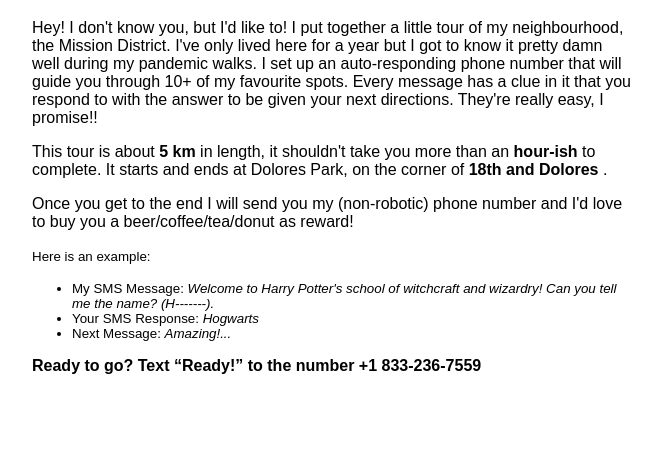
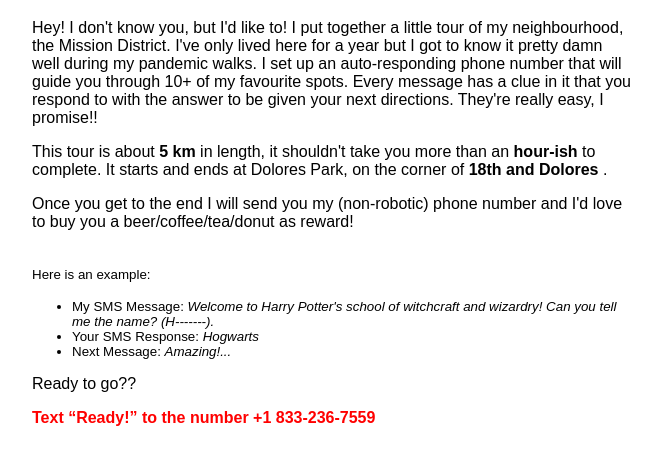
Before and after one commit to einhornchen/einhornchen.github.io, a plain HTML site: page index.html in a window 1280 px wide. Shown: the part 61-526 px from the top of the page, without its empty margins (308-969 px from the left). Drawn offline with Linux system fonts and the light colour scheme.

Commit message:
Update index.html

```diff
--- a/index.html
+++ b/index.html
@@ -27,7 +27,7 @@
       <p>
     Once you get to the end I will send you my (non-robotic) phone number and I'd love to buy you a beer/coffee/tea/donut as reward!
       </p>
-      <p>
+      <p><br>
       <small>
     Here is an example:
 <ul>
@@ -37,8 +37,10 @@
     <li>   Next Message: <i> Amazing!... </i></li>
           </ul>
           </small>
-    <b>
-          Ready to go? Text “Ready!” to the number +1 833-236-7559 </b>
+       </p>
+   Ready to go??
+         <p style="color:red">
+          <strong> Text “Ready!” to the number +1 833-236-7559 </strong></b>
        </p>
 </body>
 </html>
```
